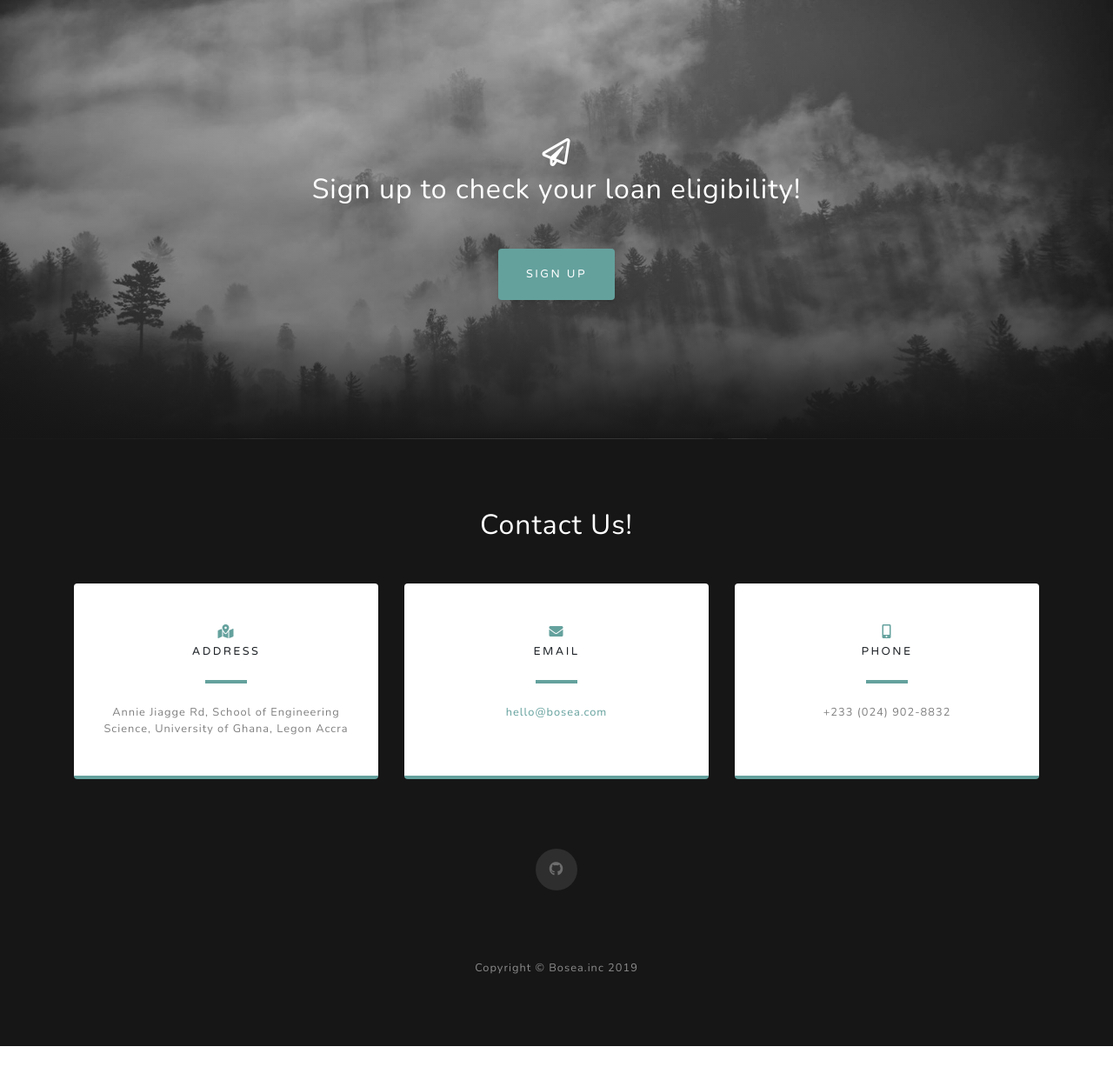
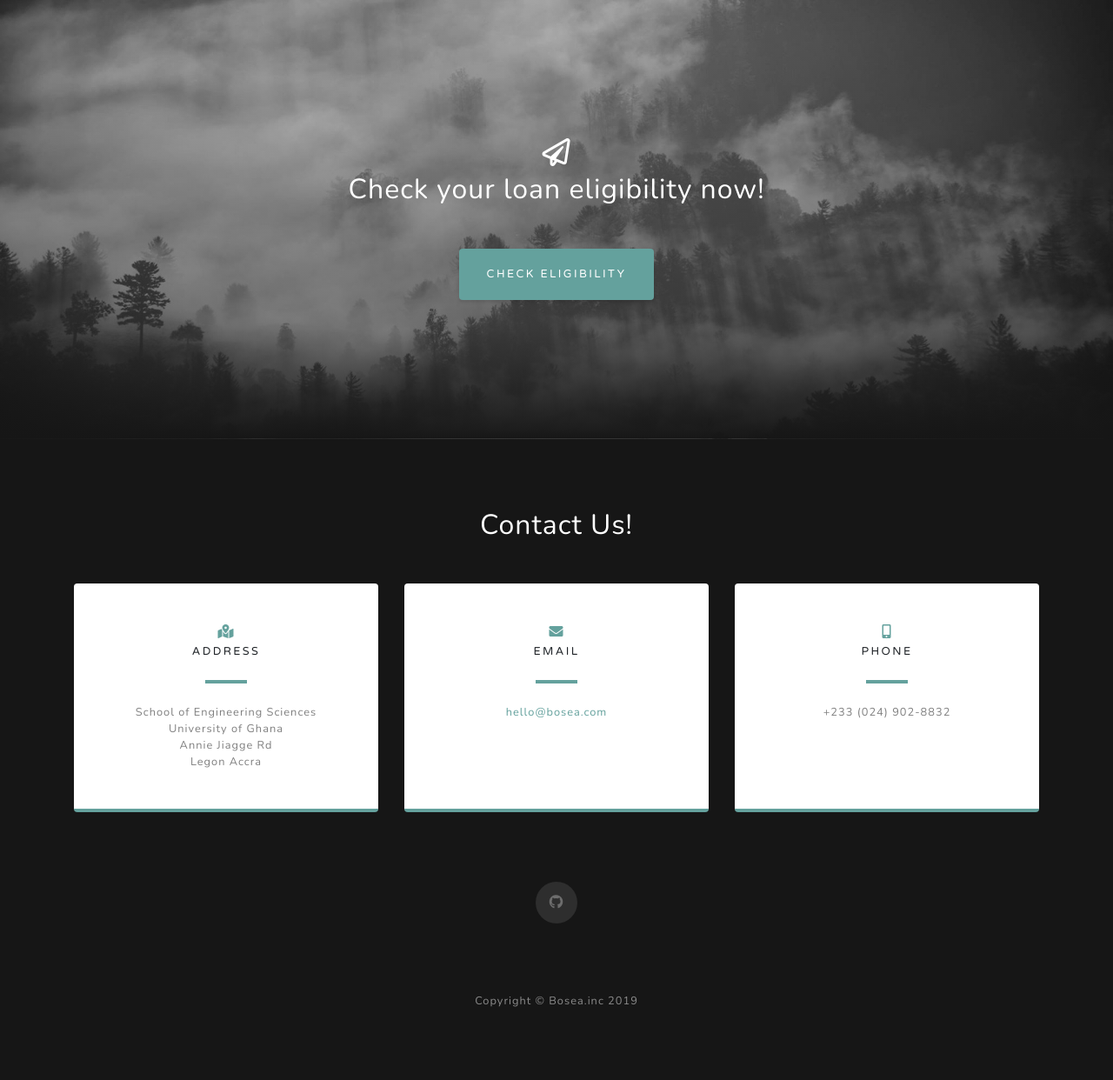
Before and after one commit to baasare/LoanChecker, a Django app: page / in a window 1280 px wide. Shown: the part 3354-4596 px from the top of the page at 87% size. Before the commit the page ends 4557 px from the top, so only its background shows below. Run offline with Django 3.2, Linux system fonts and the light colour scheme; the visitor is signed in with stand-in values (Sample User, id 1); some libraries are stand-ins or nearby versions.

Commit message:
changes made to contact on homepage

```diff
--- a/users/templates/users/index.html
+++ b/users/templates/users/index.html
@@ -53,7 +53,7 @@
                     <a class="nav-link js-scroll-trigger" href="#projects">Analytics</a>
                 </li>
                 <li class="nav-item">
-                    <a class="nav-link js-scroll-trigger" href="{% url "check_eligibility" %}">Loan Eligibility</a>
+                    <a class="nav-link js-scroll-trigger" href="#signup">Loan Eligibility</a>
                 </li>
                 {% if user.is_authenticated %}
                     <li class="nav-item">
@@ -135,7 +135,8 @@
                     <div class="d-flex h-100">
                         <div class="project-text w-100 my-auto text-center text-lg-right">
                             <h4 class="text-white">Missing Datapoint</h4>
-                            <p class="mb-0 text-white-50">A heat-map showing some missing data points in our training dataset</p>
+                            <p class="mb-0 text-white-50">A heat-map showing some missing data points in our training
+                                dataset</p>
                             <hr class="d-none d-lg-block mb-0 mr-0">
                         </div>
                     </div>
@@ -150,16 +151,17 @@
         <!-- Featured Project Row -->
         <div class="row align-items-center no-gutters mb-4 mb-lg-5">
             <div class="col-xl-8 col-lg-7">
-                <img class="img-fluid mb-3 mb-lg-0" src="{% static 'img/graphs/eduction_on_loan_status_1.png' %}" alt="">
+                <img class="img-fluid mb-3 mb-lg-0" src="{% static 'img/graphs/eduction_on_loan_status_1.png' %}"
+                     alt="">
             </div>
             <div class="col-xl-4 col-lg-5">
                 <div class="featured-text text-center text-lg-left">
                     <h4>Impact of Education</h4>
-                    <p class="text-black-50 mb-0">From our training dataset educated people are at a higher chance of being eligible for loans as compared to uneducated people!</p>
+                    <p class="text-black-50 mb-0">From our training dataset educated people are at a higher chance of
+                        being eligible for loans as compared to uneducated people!</p>
                 </div>
             </div>
         </div>
-
     </div>
 </section>
 
@@ -168,12 +170,18 @@
     <div class="container">
         <div class="row">
             <div class="col-md-10 col-lg-8 mx-auto text-center">
-
                 <i class="far fa-paper-plane fa-2x mb-2 text-white"></i>
-                <h2 class="text-white mb-5">Sign up to check your loan eligibility!</h2>
-
-                <button onclick="location.href='{% url 'signup' %}'" class="btn btn-primary mx-auto">Sign Up</button>
-
+                {% if user.is_authenticated %}
+                    <h2 class="text-white mb-5">Check your loan eligibility now!</h2>
+                    <button onclick="location.href='{% url 'check_eligibility' %}'" class="btn btn-primary mx-auto">
+                        Check Eligibility
+                    </button>
+                {% else %}
+                    <h2 class="text-white mb-5">Sign up to check your loan eligibility!</h2>
+                    <button onclick="location.href='{% url 'signup' %}'" class="btn btn-primary mx-auto">
+                        Sign Up
+                    </button>
+                {% endif %}
             </div>
         </div>
     </div>
@@ -194,7 +202,12 @@
                         <i class="fas fa-map-marked-alt text-primary mb-2"></i>
                         <h4 class="text-uppercase m-0">Address</h4>
                         <hr class="my-4">
-                        <div class="small text-black-50">Annie Jiagge Rd, School of Engineering Science, University of Ghana, Legon Accra</div>
+                        <div class="small text-black-50">
+                            School of Engineering Sciences <br>
+                            University of Ghana <br>
+                            Annie Jiagge Rd <br>
+                            Legon Accra
+                        </div>
                     </div>
                 </div>
             </div>
```
Also changed, not shown: 6 other files.
